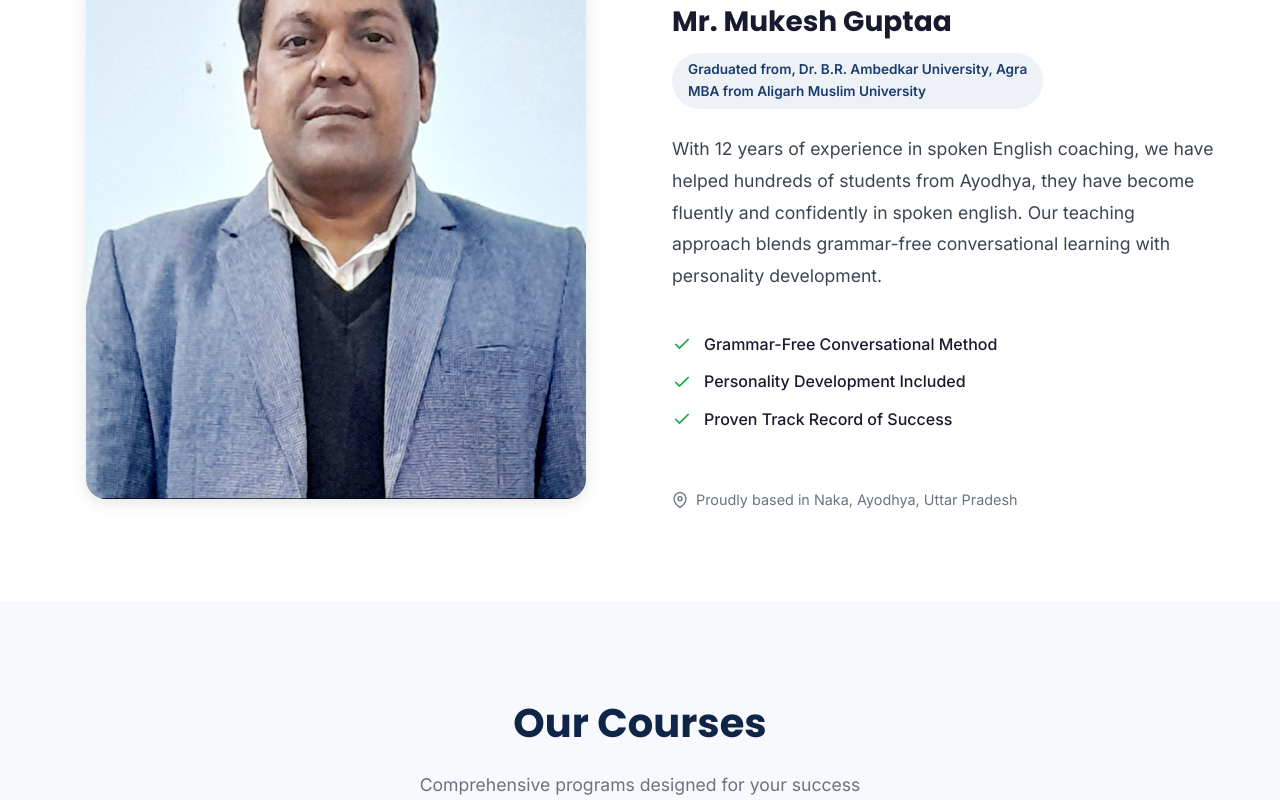
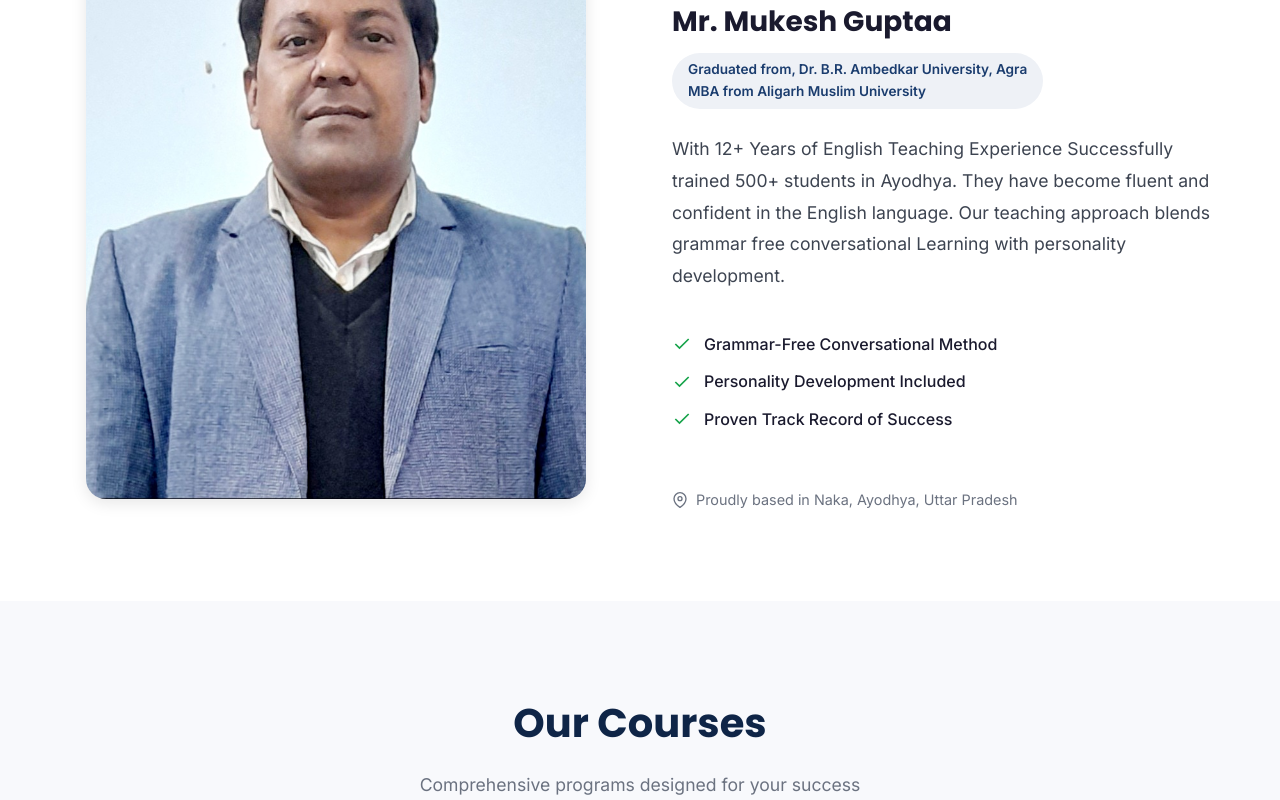
Before and after one commit to Avaneesh-2506/english-speaking-course, a React (Vite) app: page /#/ in a window 1280 px wide. Shown: the part 1200-2000 px from the top of the page. Built offline with nearby package versions, Linux system fonts and the light colour scheme.

Commit message:
Refine ownerBio and course descriptions
Updated ownerBio and course descriptions for clarity and professionalism.

```diff
--- a/src/data/siteData.js
+++ b/src/data/siteData.js
@@ -15,7 +15,7 @@ export const SITE_DATA = {
   location: "Naka, Ayodhya, Uttar Pradesh",
   ownerName: "Mr. Mukesh Guptaa",
   ownerQual: "Graduated from, Dr. B.R. Ambedkar University, Agra\nMBA from Aligarh Muslim University",
-  ownerBio: "With 12 years of experience in spoken English coaching, we have helped hundreds of students from Ayodhya, they have become fluently and confidently in spoken english. Our teaching approach blends grammar-free conversational learning with personality development.",
+  ownerBio: "With 12+ Years of English Teaching Experience Successfully trained 500+ students in Ayodhya. They have become fluent and confident in the English language. Our teaching approach blends grammar free conversational Learning with personality development.",
 
   stats: [
     { value: 500, suffix: "+", label: "Students Enrolled" },
@@ -26,9 +26,9 @@ export const SITE_DATA = {
 
   courses: [
     { icon: "🗣️", title: "Spoken English",            desc: "Basic to advanced level. Grammar-free conversational method. Learn to speak in 90 days." },
-    { icon: "🎤", title: "Public Speaking",           desc: "We release stage fear, build confident and make student fluent with powerful technique" },
-    { icon: "💼", title: "Interview Prepration",      desc: "We build strong fundation for interview prepration, Mock interviews, HR question practice, and body language training." },
-    { icon: "🧠", title: "Personality Development",   desc: "All over development, Soft skills, grooming, etiquette, and professional communication." },
+    { icon: "🎤", title: "Public Speaking",           desc: "We help students overcome stage fear and become confident, fluent speakers through effective speaking techniques." },
+    { icon: "💼", title: "Interview Prepration",      desc: "We build a strong foundation for interview preparation through mock interviews, HR question practice, and body language training." },
+    { icon: "🧠", title: "Personality Development",   desc: "Overall development, soft skills, grooming, etiquette, and professional communication." },
     { icon: "👥", title: "Group Discussion",          desc: "Question & Answer dicussion, Topic dicsussion, Debate presentation, Structured GD practice for students and job aspirants." },
     { icon: "🎯", title: "Voice & Accent",            desc: "Correct pronunciation, accent clarity, and neutral speech patterns." },
     { icon: "📋", title: "Presentation Skills",       desc: "Slide decks, delivery, handling questions, and business presentations." },
```
